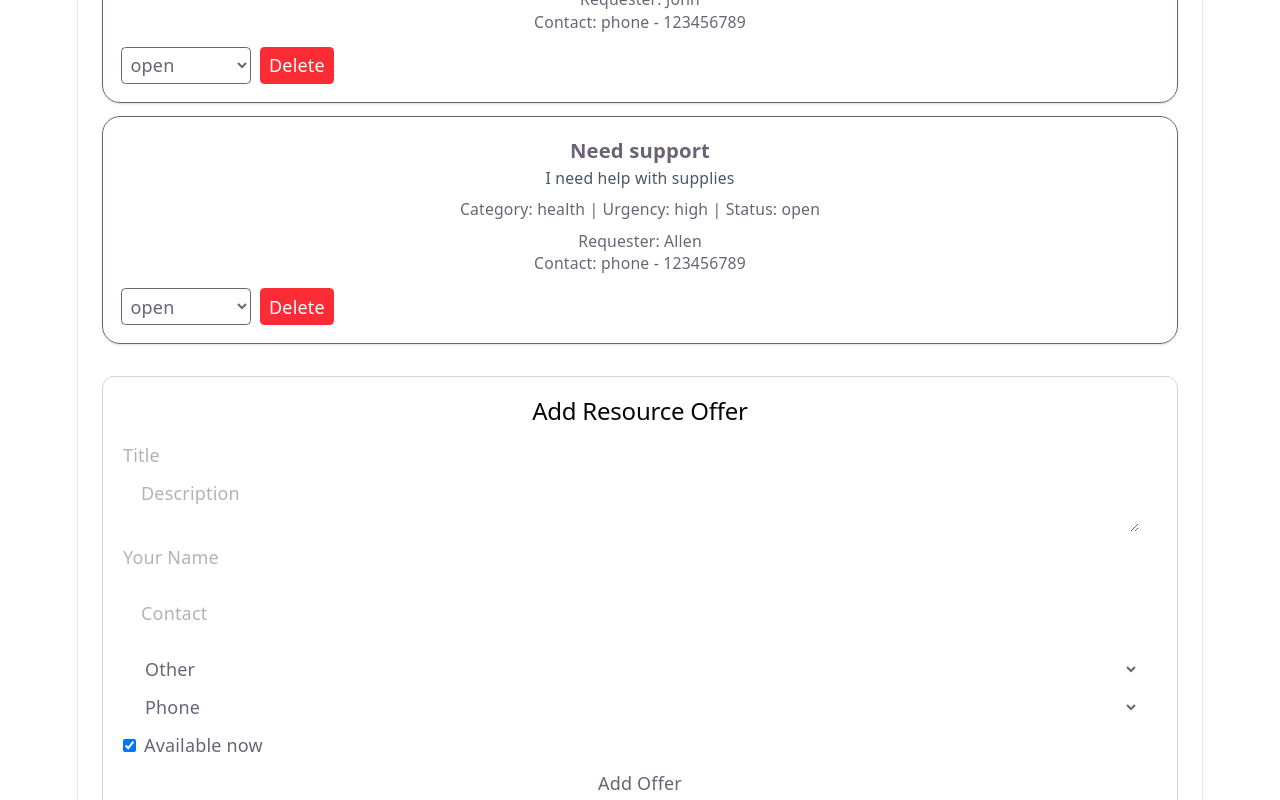
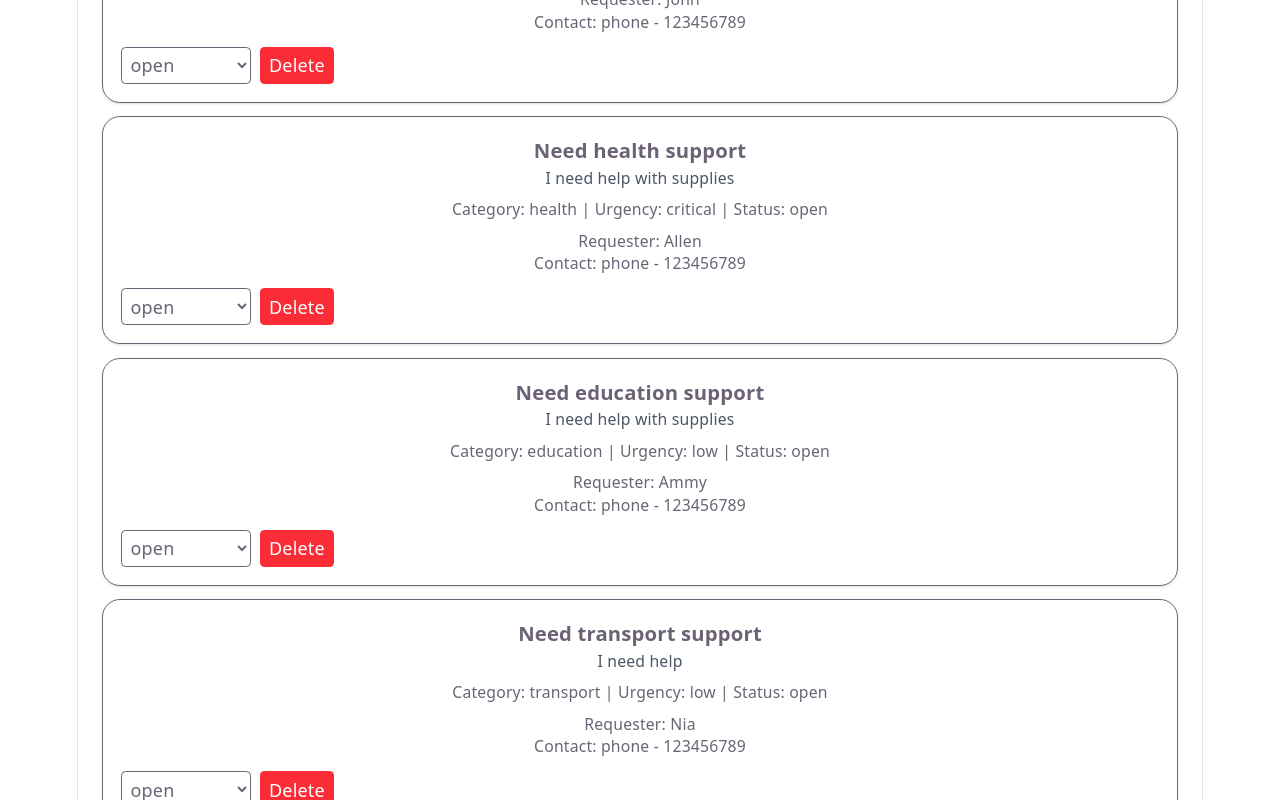
Before and after one commit to Glamnart/communityManager, a React (Vite) app: page / in a window 1280 px wide. Shown: the part 440-1240 px from the top of the page. Built offline with nearby package versions, Linux system fonts and the light colour scheme.

Commit message:
chore: adds more sample data

```diff
--- a/src/data/sample.ts
+++ b/src/data/sample.ts
@@ -16,15 +16,41 @@ export const RequestsSampleData: SupportRequest[]  = [
     },
     {
         id: "2",
-        title: "Need support",
+        title: "Need health support",
         description: "I need help with supplies",
         category: "health",
-        urgency: "high",
+        urgency: "critical",
         status: "open",
         requesterName: "Allen",
         contactMethod: "phone",
         contactValue: "123456789",
         createdAt: new Date().toISOString(),
         updatedAt: new Date().toISOString(),
+    },
+    {
+        id: "3",
+        title: "Need education support",
+        description: "I need help with supplies",
+        category: "education",
+        urgency: "low",
+        status: "open",
+        requesterName: "Ammy",
+        contactMethod: "phone",
+        contactValue: "123456789",
+        createdAt: new Date().toISOString(),
+        updatedAt: new Date().toISOString(),
+    },
+    {
+        id: "4",
+        title: "Need transport support",
+        description: "I need help",
+        category: "transport",
+        urgency: "low",
+        status: "open",
+        requesterName: "Nia",
+        contactMethod: "phone",
+        contactValue: "123456789",
+        createdAt: new Date().toISOString(),
+        updatedAt: new Date().toISOString(),
     }
 ]
```
